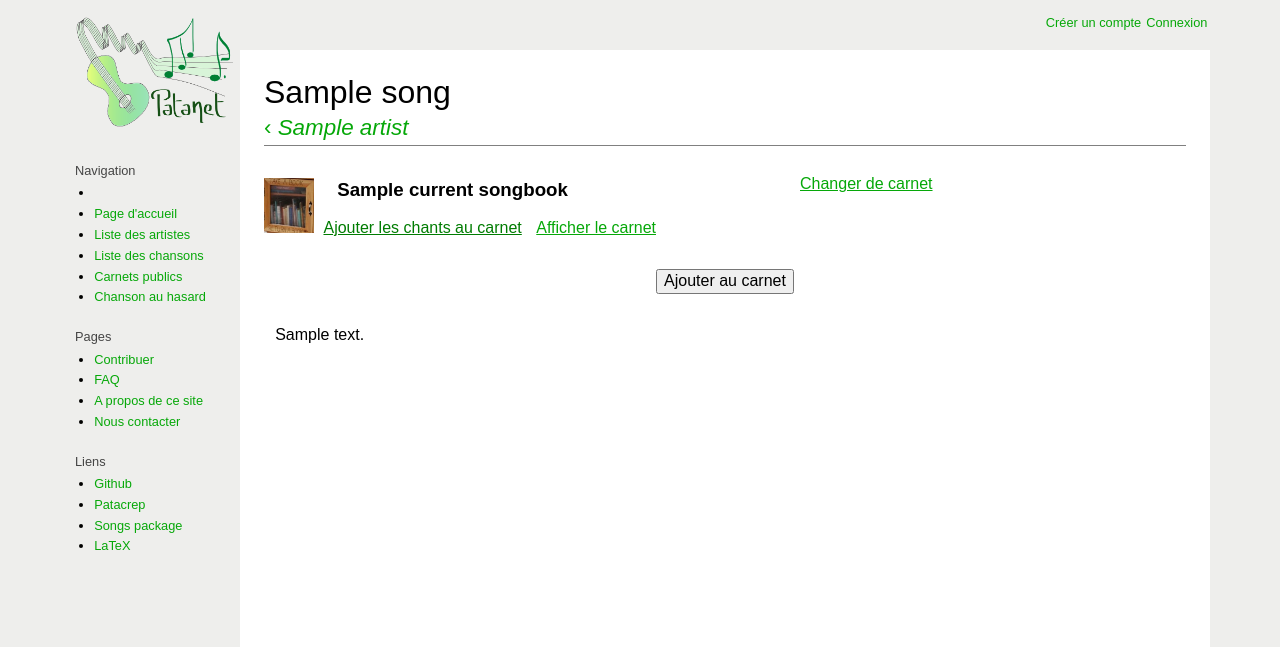
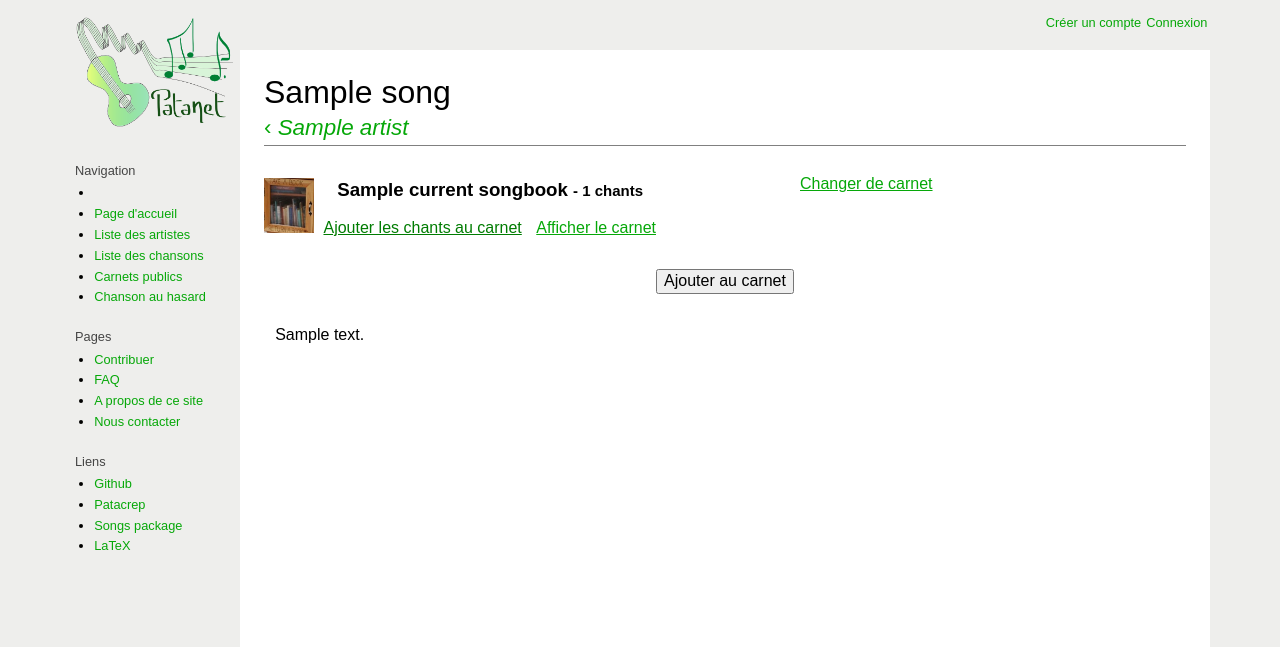
Before and after one commit to patacrep/patanet, a Django app: template generator/templates/generator/show_song.html in a window 1280 px wide. Shown: the top 647 px of the page. Run offline with Django 3.2, Linux system fonts and the light colour scheme; the template is opened without the code that fills it: most values are stand-ins (such as "Sample title", 1, 10 or a date in 2020); style sheets or scripts are compiled from the project's sources; some libraries are stand-ins or nearby versions.

Commit message:
Ajout du nombre de chants dans le carnet courant

```diff
--- a/generator/templates/generator/layout/current_songbook.html
+++ b/generator/templates/generator/layout/current_songbook.html
@@ -5,7 +5,7 @@
     <img src="{% static "img/book.jpg" %}" alt="book">
     {% if current_songbook %}
     <div>
-        <h3> {{current_songbook.title}} </h3>
+        <h3> {{current_songbook.title}} <small> - {{current_songbook.count_songs}} {% trans "chants" %}</small></h3>
         <ul>
             <li>
                 <a href="" id="add_songs">
```
